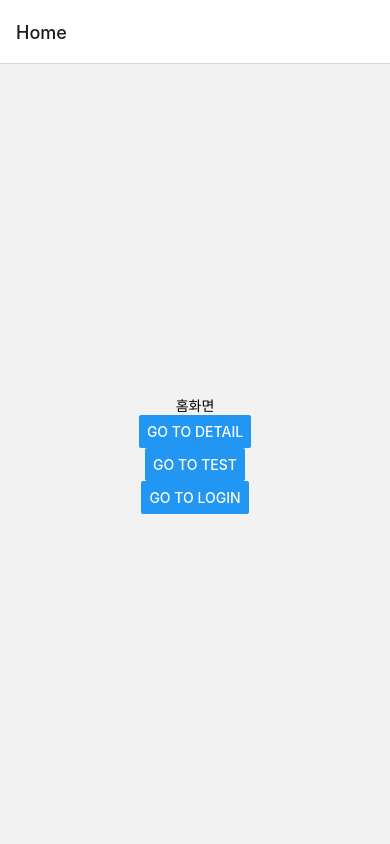
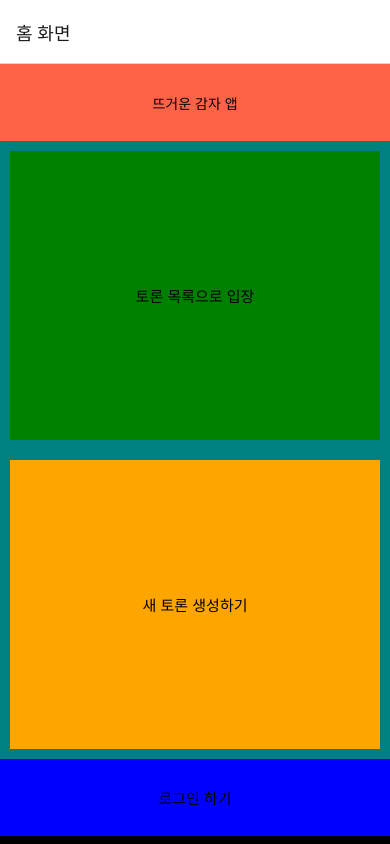
Before and after one commit to TylerKang-97/HotPotatoes-, a React Native app: screen / in a window 390 px wide. Built offline with nearby package versions, Linux system fonts and the light colour scheme.

Commit message:
기초 형태 작업중

```diff
--- a/App.js
+++ b/App.js
@@ -1,25 +1,38 @@
-import * as React from 'react';
+import { StatusBar } from 'expo-status-bar';
+import React, { useState, useEffect } from 'react';
+import { View, Text } from 'react-native';
 import { NavigationContainer } from '@react-navigation/native';
 import { createNativeStackNavigator } from '@react-navigation/native-stack';
-
 import Home from './src/routes/Home';
+import Login from './src/routes/Login';
 import Details from './src/routes/Details';
 import Test from './src/routes/Test';
-import { Login } from './src/routes/Login';
+
+import Pages from './src/components/Pages';
 
 const Stack = createNativeStackNavigator();
 
-function App() {
-    return (
+const App = () => {
+    const [pages, setPages] = useState(Pages.kor);
+    const [init, setInit] = useState(false);
+
+    useEffect(() => {
+        if (pages !== null || pages !== undefined) setInit(true);
+    }, [pages]);
+    return init ? (
         <NavigationContainer>
             <Stack.Navigator initialRouteName="Home">
-                <Stack.Screen name="Home" component={Home} navigation={Stack.Navigator} />
+                <Stack.Screen name={pages.home} component={Home} pages={pages} navigation={Stack.Navigator} />
                 <Stack.Screen name="Details" component={Details} navigation={Stack.Navigator} />
                 <Stack.Screen name="Test" component={Test} navigation={Stack.Navigator} />
-                <Stack.Screen name="Login" component={Login} navigation={Stack.Navigator} />
+                <Stack.Screen name={pages.login} component={Login} pages={pages} navigation={Stack.Navigator} />
             </Stack.Navigator>
         </NavigationContainer>
+    ) : (
+        <View>
+            <Text>Initializing...</Text>
+        </View>
     );
-}
+};
 
 export default App;
--- a/app.json
+++ b/app.json
@@ -7,7 +7,7 @@
         "icon": "./assets/icon.png",
         "splash": {
             "image": "./assets/splash.png",
-            "resizeMode": "contain",
+            "resizeMode": "cover",
             "backgroundColor": "#000000"
         },
         "updates": {
--- /dev/null
+++ b/src/components/Button.js
@@ -0,0 +1,24 @@
+import React, { Component } from 'react';
+import { TouchableOpacity, Text, StyleSheet } from 'react-native';
+
+const Button = ({ title, onPress, style }) => {
+    return (
+        <TouchableOpacity style={{ ...styles.button, ...style }} onPress={onPress}>
+            <Text style={styles.title}>{title}</Text>
+        </TouchableOpacity>
+    );
+};
+
+const styles = StyleSheet.create({
+    button: {
+        flex: 1,
+        alignItems: 'center',
+        justifyContent: 'center',
+        backgroundColor: 'red',
+    },
+    title: {
+        fontSize: 15,
+    },
+});
+
+export default Button;
--- /dev/null
+++ b/src/components/Pages.js
@@ -0,0 +1,12 @@
+const Pages = {
+    kor: {
+        home: '홈 화면',
+        login: '로그인 화면',
+    },
+    eng: {
+        home: 'Home',
+        login: 'Login',
+    },
+};
+
+export default Pages;
--- a/src/routes/Home.js
+++ b/src/routes/Home.js
@@ -1,37 +1,70 @@
-import React from 'react';
-import { View, Text, Button, StyleSheet } from 'react-native';
+import React, { useState } from 'react';
+import { TouchableOpacity, StyleSheet, Text, View } from 'react-native';
+import Button from '../components/Button';
+// import Pages from '../components/Pages';
+import Pages from '../components/Pages';
+const Home = ({ navigation }) => {
+    const [pages, setPages] = useState(Pages.kor);
 
-const Home = ({ navigation }) => {
     return (
-        <View style={{ flex: 1, alignItems: 'center', justifyContent: 'center', flexDirection: 'column' }}>
-            <Text>홈화면</Text>
-            <Button
-                title="Go to Detail"
-                onPress={() => {
-                    navigation.navigate('Details');
-                }}
-            />
-            <Button
-                title="Go to Test"
-                onPress={() => {
-                    navigation.navigate('Test');
-                }}
-            />
-            <Button
-                title="Go to Login"
-                onPress={() => {
-                    navigation.navigate('Login');
-                }}
-            />
+        <View style={styles.container}>
+            <View style={styles.topBar}>
+                <Text style={{ textAlign: 'center' }}>뜨거운 감자 앱</Text>
+            </View>
+            <View style={styles.mainScreen}>
+                {/* <Text>mainScreen</Text> */}
+                <Button title="토론 목록으로 입장" style={styles.enterDebateList} onPress={() => navigation.navigate(pages.listDebates)} />
+                <Button title="새 토론 생성하기" style={styles.addDebate} onPress={() => navigation.navigate(pages.addDebate)} />
+            </View>
+            <View style={styles.bottomBar}>
+                {/* <Text style={styles.button} onPress={() => navigation.navigate('Login')}>
+                    LOGIN
+                </Text> */}
+                <Button title="로그인 하기" style={styles.login} onPress={() => navigation.navigate(pages.login)} />
+            </View>
         </View>
     );
 };
 
 const styles = StyleSheet.create({
-    pageTitle: {
-        textAlign: 'center',
-        fontWeight: '800',
-        fontSize: 24,
+    container: {
+        width: '100%',
+        height: '100%',
+        flex: 1,
+        flexDirection: 'column',
+        backgroundColor: '#000',
+        // alignItems: 'center',
+        // justifyContent: 'center',
+        paddingBottom: '2%',
+    },
+    topBar: {
+        backgroundColor: 'tomato',
+        flex: 1,
+        justifyContent: 'center',
+    },
+    mainScreen: {
+        backgroundColor: 'teal',
+        flex: 8,
+        justifyContent: 'center',
+    },
+    bottomBar: {
+        flex: 1,
+        justifyContent: 'center',
+    },
+    login: {
+        // padding: 10,
+        // margin: 10,
+        backgroundColor: 'blue',
+    },
+    enterDebateList: {
+        padding: 10,
+        margin: 10,
+        backgroundColor: 'green',
+    },
+    addDebate: {
+        padding: 10,
+        margin: 10,
+        backgroundColor: 'orange',
     },
 });
 
--- a/src/routes/Login.js
+++ b/src/routes/Login.js
@@ -1,76 +1,42 @@
-import { StatusBar } from 'expo-status-bar';
-import React, { useState } from 'react';
-import { StyleSheet, View, Text, Button, TextInput } from 'react-native';
+import React from 'react';
+import { View, Text, Button, StyleSheet } from 'react-native';
 
-export const Login = ({ navigator, page }) => {
-    const [id, setId] = useState('');
-    const [password, setPassword] = useState('');
+const Login = ({ navigation }) => {
     return (
-        <View style={{ margin: '10%', padding: '2%', flexDirection: 'column', flex: 1, backgroundColor: 'white' }}>
-            <View
-                style={{
-                    flexDirection: 'column',
-                    flex: 1,
-                }}
-            >
-                <Text style={{ textAlign: 'center', fontSize: 26, fontWeight: '800' }}>로그인 화면</Text>
+        <View style={styles.container}>
+            <View style={styles.topBar}>
+                <Text>뜨거운 감자</Text>
             </View>
-            <View style={{ flex: 3 }}>
-                <View
-                    style={{
-                        padding: '5%',
-                        flex: 1,
-                    }}
-                >
-                    <View
-                        style={{
-                            flexDirection: 'row',
-                            justifyContent: 'space-between',
-                            marginHorizontal: '2%',
-                            marginVertical: '1%',
-                            alignItems: 'center',
-                            flex: 1,
-                        }}
-                    >
-                        <Text style={{ flex: 1 }}>아이디</Text>
-                        <TextInput style={styles.input} onChangeText={(text) => setId(text)} value={id} returnKeyType="next" />
-                    </View>
-                    <View
-                        style={{
-                            flexDirection: 'row',
-                            justifyContent: 'space-between',
-                            marginHorizontal: '2%',
-                            marginVertical: '1%',
-                            alignItems: 'center',
-                            flex: 1,
-                        }}
-                    >
-                        <Text style={{ flex: 1 }}>비밀번호</Text>
-                        <TextInput
-                            style={styles.input}
-                            onChangeText={(text) => setPassword(text)}
-                            value={password}
-                            secureTextEntry={true}
-                        />
-                    </View>
-                </View>
+            <View style={styles.mainScreen}>
+                <Text>LoginScreen</Text>
             </View>
-            <View style={{ flexDirection: 'row', justifyContent: 'space-between', flex: 1 }}>
-                <Button style={{ flex: 1 }} title="Login" onPress={() => console.log(`ID: ${id}, Password: ${password}`)} />
-                <Button style={{ flex: 1 }} title="Join" onPress={() => console.log('회원가입!')} />
+            <View>
+                <Button title="BACK TO HOME" onPress={() => navigation.goBack()} />
             </View>
         </View>
     );
 };
 
 const styles = StyleSheet.create({
-    input: {
-        height: 40,
-        flex: 3,
-        margin: 'auto',
-        borderWidth: 1,
-        // padding: 20,
-        paddingHorizontal: 10,
-        color: 'black',
+    container: {
+        flex: 1,
+        flexDirection: 'column',
+        backgroundColor: '#fff',
+        alignItems: 'center',
+        justifyContent: 'center',
+        paddingBottom: '2%',
+    },
+    topBar: {
+        flex: 1,
+        justifyContent: 'center',
+    },
+    mainScreen: {
+        flex: 9,
+        justifyContent: 'center',
+    },
+    bottomBar: {
+        flex: 1,
     },
 });
+
+export default Login;
```
